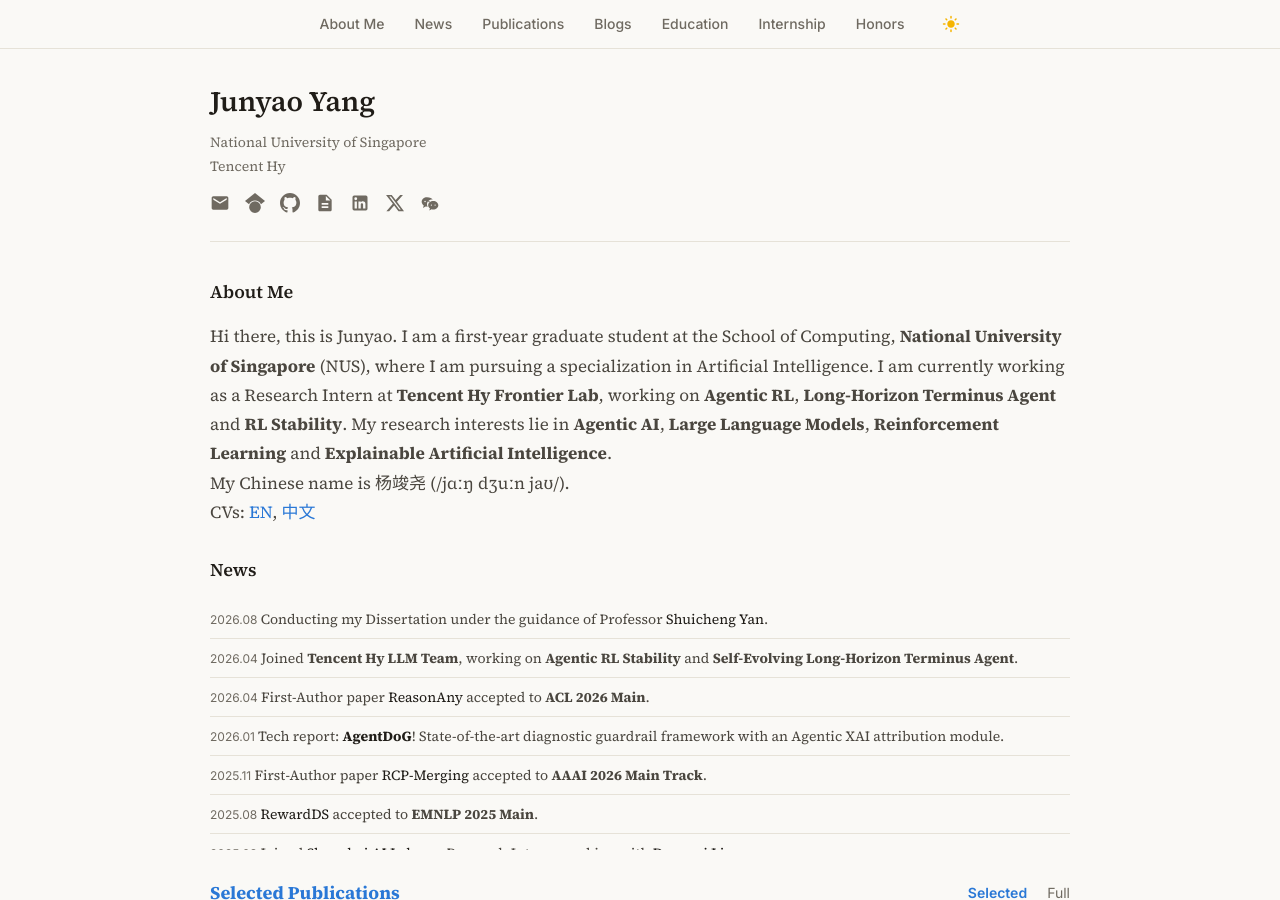
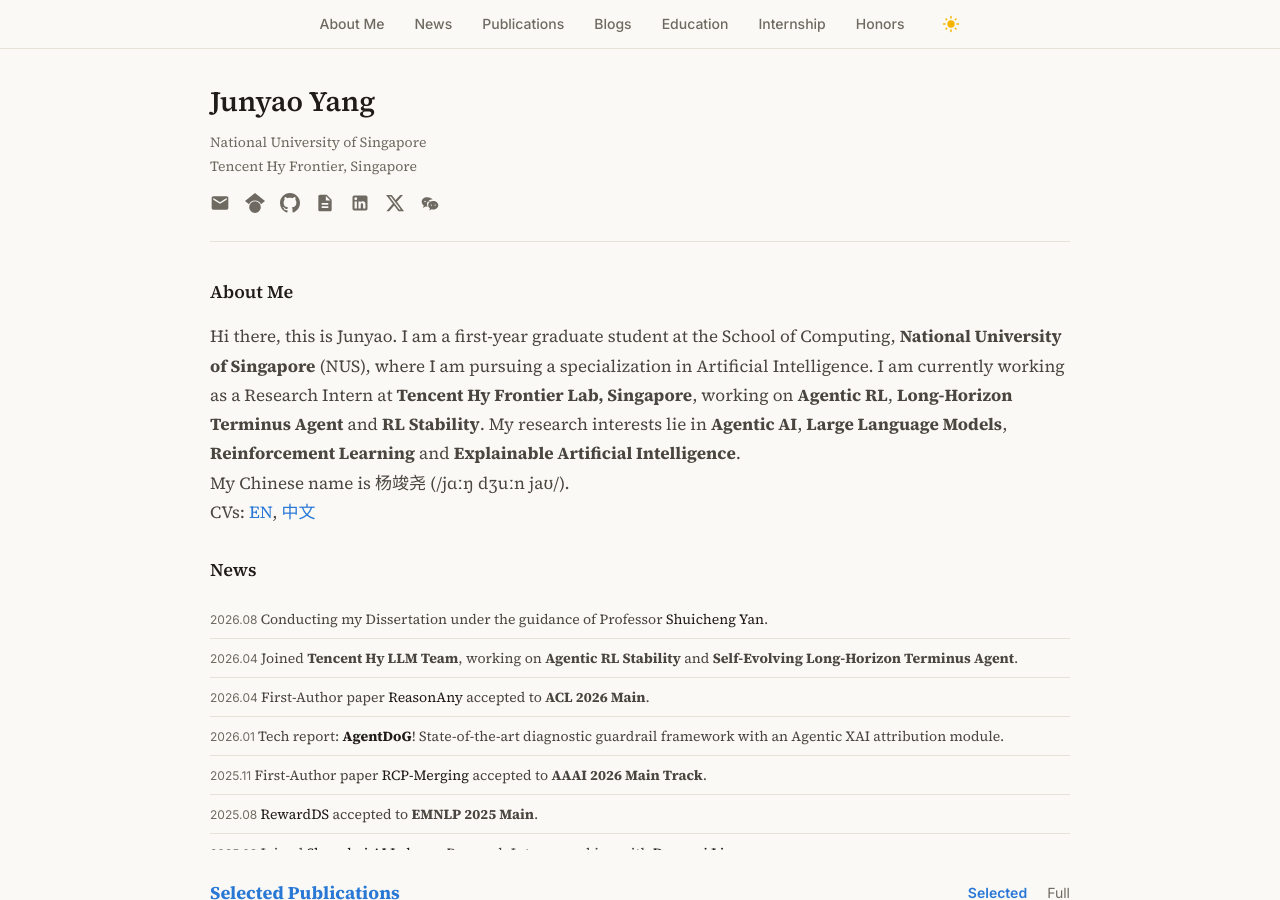
Before and after one commit to jyyang26/jyyang26.github.io, a Jekyll site: the page built from _pages/about.md, in a window 1280 px wide and 900 px high. Built offline with Jekyll 4.4.1, drawn with Linux system fonts in a browser that asks for light colours.

Commit message:
Update about.md

```diff
--- a/_pages/about.md
+++ b/_pages/about.md
@@ -416,7 +416,7 @@
     <div>
       <h1 class="name-title">Junyao Yang</h1>
       <div class="affil-text">National University of Singapore</div>
-      <div class="role-text">Tencent Hy</div>
+      <div class="role-text">Tencent Hy Frontier, Singapore</div>
       <div class="social-icons">
         <a href="mailto:junyaoyang@u.nus.edu" class="s-icon" title="Email"><svg viewBox="0 0 24 24"><path d="M20 4H4c-1.1 0-1.99.9-1.99 2L2 18c0 1.1.9 2 2 2h16c1.1 0 2-.9 2-2V6c0-1.1-.9-2-2-2zm0 4l-8 5-8-5V6l8 5 8-5v2z"/></svg></a>
         <a href="https://scholar.google.com/citations?hl=en&user=oY6uhJQAAAAJ" class="s-icon" title="Google Scholar"><svg viewBox="0 0 24 24"><path d="M12 24a7 7 0 1 1 0-14 7 7 0 0 1 0 14zm0-24L0 9.5l4.838 3.94A8 8 0 0 1 12 9a8 8 0 0 1 7.162 4.44L24 9.5z"/></svg></a>
@@ -436,7 +436,7 @@
     <section id="about" class="content-box">
       <div class="box-header"><h2 class="box-title">About Me</h2></div>
       <div class="about-text">
-        Hi there, this is Junyao. I am a first-year graduate student at the School of Computing, <strong>National University of Singapore</strong> (NUS), where I am pursuing a specialization in Artificial Intelligence. I am currently working as a Research Intern at <strong>Tencent Hy Frontier Lab</strong>, working on <strong>Agentic RL</strong>, <strong>Long-Horizon Terminus Agent</strong> and <strong>RL Stability</strong>. My research interests lie in <strong>Agentic AI</strong>, <strong>Large Language Models</strong>, <strong>Reinforcement Learning</strong> and <strong>Explainable Artificial Intelligence</strong>.
+        Hi there, this is Junyao. I am a first-year graduate student at the School of Computing, <strong>National University of Singapore</strong> (NUS), where I am pursuing a specialization in Artificial Intelligence. I am currently working as a Research Intern at <strong>Tencent Hy Frontier Lab, Singapore</strong>, working on <strong>Agentic RL</strong>, <strong>Long-Horizon Terminus Agent</strong> and <strong>RL Stability</strong>. My research interests lie in <strong>Agentic AI</strong>, <strong>Large Language Models</strong>, <strong>Reinforcement Learning</strong> and <strong>Explainable Artificial Intelligence</strong>.
         <br>
         My Chinese name is 杨竣尧 (/jɑːŋ dʒuːn jaʊ/).
         <br>
```
